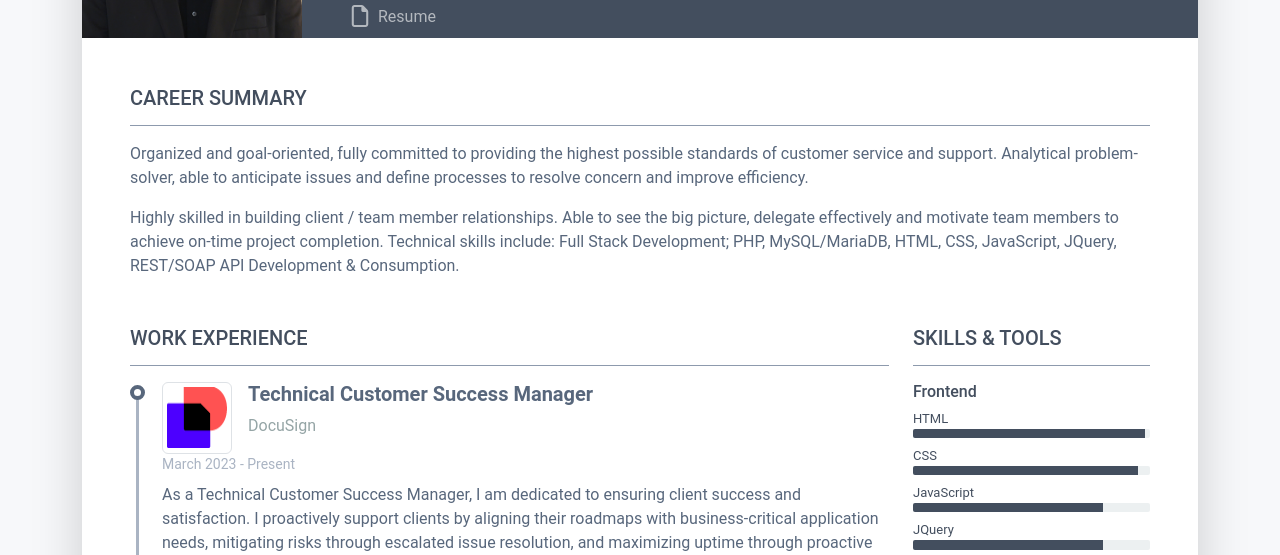
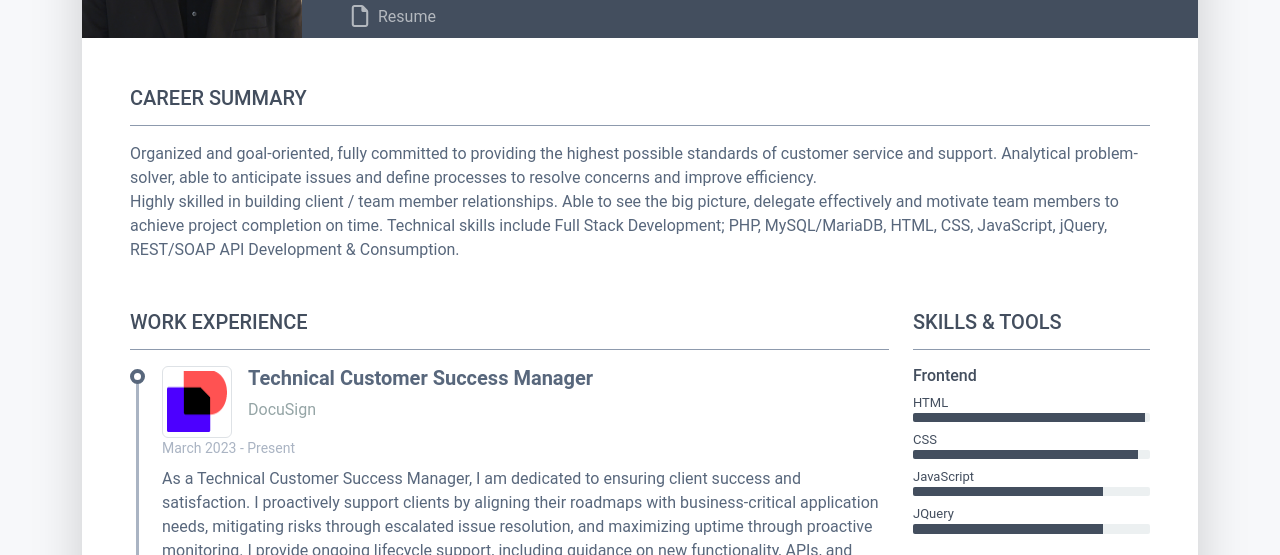
Before and after one commit to JamesShaver/resume, a plain HTML site: page index.html in a window 1280 px wide. Shown: the part 212-767 px from the top of the page. Drawn offline with nearby package versions, Linux system fonts and the light colour scheme; some packages are replaced by stand-ins of ours.

Commit message:
Updated Summary

```diff
--- a/index.html
+++ b/index.html
@@ -100,11 +100,11 @@
 					<div class="resume-section-content">
 						<p class="mb-0">Organized and goal-oriented, fully committed to providing the highest possible
 							standards of customer service and support. Analytical problem-solver, able to anticipate
-							issues and define processes to resolve concern and improve efficiency.</p>
-						</p>Highly skilled in building client / team member relationships. Able to see the big picture,
-						delegate effectively and motivate team members to achieve on-time project completion. Technical
-						skills include: Full Stack Development; PHP, MySQL/MariaDB, HTML, CSS, JavaScript, JQuery,
-						REST/SOAP API Development & Consumption.</p>
+							issues and define processes to resolve concerns and improve efficiency.</p>
+						<p class="mb-0">Highly skilled in building client / team member relationships. Able to see the
+							big picture, delegate effectively and motivate team members to achieve project completion on
+							time. Technical skills include Full Stack Development; PHP, MySQL/MariaDB, HTML, CSS,
+							JavaScript, jQuery, REST/SOAP API Development & Consumption.</p>
 					</div>
 				</section> <!--//summary-section-->
 				<div class="row">
@@ -128,7 +128,18 @@
 											<div class="resume-position-time">March 2023 - Present</div>
 										</div>
 										<div class="resume-timeline-item-desc">
-											<p>As a Technical Customer Success Manager, I am dedicated to ensuring client success and satisfaction. I proactively support clients by aligning their roadmaps with business-critical application needs, mitigating risks through escalated issue resolution, and maximizing uptime through proactive monitoring. I provide ongoing lifecycle support, including guidance on new functionality, APIs, and configuration best practices. I efficiently resolve issues by leveraging my in-depth knowledge of technical accounts. Additionally, I maintain a comprehensive support blueprint to ensure supportability and actively monitor platform telemetry to identify and address technical risks. I advocate for client interests and provide visibility into the DocuSign product roadmap, fostering collaboration and transparency.</p>
+											<p>As a Technical Customer Success Manager, I am dedicated to ensuring
+												client success and satisfaction. I proactively support clients by
+												aligning their roadmaps with business-critical application needs,
+												mitigating risks through escalated issue resolution, and maximizing
+												uptime through proactive monitoring. I provide ongoing lifecycle
+												support, including guidance on new functionality, APIs, and
+												configuration best practices. I efficiently resolve issues by leveraging
+												my in-depth knowledge of technical accounts. Additionally, I maintain a
+												comprehensive support blueprint to ensure supportability and actively
+												monitor platform telemetry to identify and address technical risks. I
+												advocate for client interests and provide visibility into the DocuSign
+												product roadmap, fostering collaboration and transparency.</p>
 											<h4 class="resume-timeline-item-desc-heading font-weight-bold">Technologies
 												used:</h4>
 											<ul class="list-inline">
@@ -657,7 +668,12 @@
 												</div> <!--//row-->
 											</div> <!--//resume-timeline-item-header-->
 											<div class="resume-timeline-item-desc">
-												<p>Created a repository demonstrates how to integrate Stripe Payments with Cloudflare Workers using KV storage for securely managing keys, and submitting transactions to Resellerclub. It includes both the front-end (payment form with Stripe Elements) and back-end logic (payment intent creation, checksum generation, and form submission).</p>
+												<p>Created a repository demonstrates how to integrate Stripe Payments
+													with Cloudflare Workers using KV storage for securely managing keys,
+													and submitting transactions to Resellerclub. It includes both the
+													front-end (payment form with Stripe Elements) and back-end logic
+													(payment intent creation, checksum generation, and form submission).
+												</p>
 												<h4 class="resume-timeline-item-desc-heading font-weight-bold">
 													Technologies used:</h4>
 												<ul class="list-inline">
```
Also changed, not shown: 1 other file.
